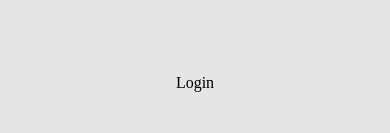
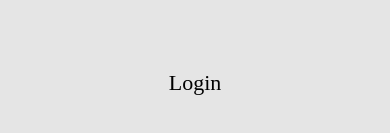
Before and after one commit to mateusrizzo/timetracker-mobile, a React Native app: screen / in a window 390 px wide. Shown: the part 339-472 px from the top of the page. Built offline with nearby package versions, Linux system fonts and the light colour scheme.

Commit message:
Custom font working

```diff
--- a/src/Pages/Login/styles.js
+++ b/src/Pages/Login/styles.js
@@ -7,7 +7,7 @@ export default StyleSheet.create({
     justifyContent: 'center',
   },
   header: {
-    fontSize: 16,
+    fontSize: 22,
     fontFamily: 'Montserrat-ExtraLight',
   },
 });
```
